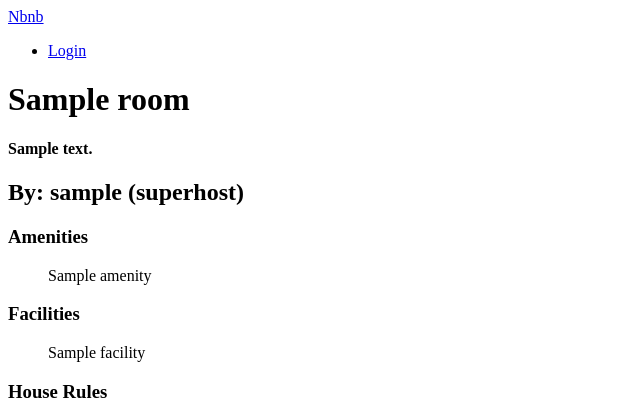
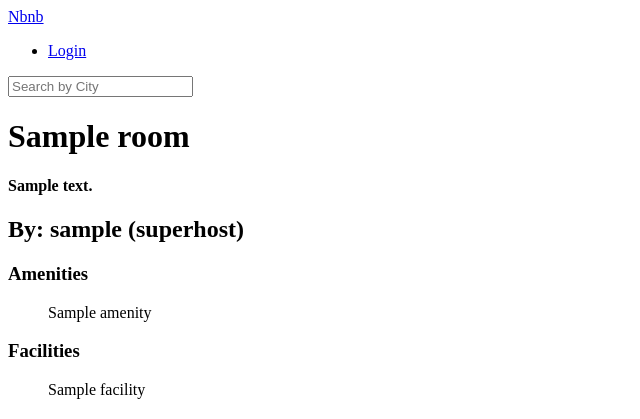
Before and after one commit to ryugibo/nomad-airbnb-clone, a Django app: page /rooms/1 in a window 1280 px wide. Shown: the top 419 px of the page, without its empty margins (0-640 px from the left). Run offline with Django 3.2, Linux system fonts and the light colour scheme; tables that the repository leaves empty hold one stand-in row (values such as "Sample post").

Commit message:
:memo: #13.0 | Template, Form, Url, Setup

```diff
--- a/rooms/urls.py
+++ b/rooms/urls.py
@@ -3,4 +3,7 @@ from . import views
 
 app_name = "rooms"
 
-urlpatterns = [path("<int:pk>", views.RoomDetail.as_view(), name="detail")]
+urlpatterns = [
+    path("<int:pk>", views.RoomDetail.as_view(), name="detail"),
+    path("search/", views.Search, name="search"),
+]
--- a/rooms/views.py
+++ b/rooms/views.py
@@ -21,3 +21,9 @@ class RoomDetail(DetailView):
     """RoomDetail Definition"""
 
     model = models.Room
+
+
+def Search(request):
+    city = request.GET.get("city")
+    city = str.capitalize(city)
+    return render(request, "rooms/search.html", {"city": city})
--- a/templates/partials/header.html
+++ b/templates/partials/header.html
@@ -5,4 +5,7 @@
       <a href="#">Login</a>
     </li>
   </ul>
+  <form method="get" action="{% url 'rooms:search' %}">
+    <input name="city" placeholder="Search by City" />
+  </form>
 </header>
--- a/templates/rooms/room_detail.html
+++ b/templates/rooms/room_detail.html
@@ -2,7 +2,7 @@
 
 {% block page_name %}
 
-Home
+  {{room.name}}
 
 {% endblock page_name %}
 
```
Also changed, not shown: templates/rooms/search.html (added, +12 -0 lines).
